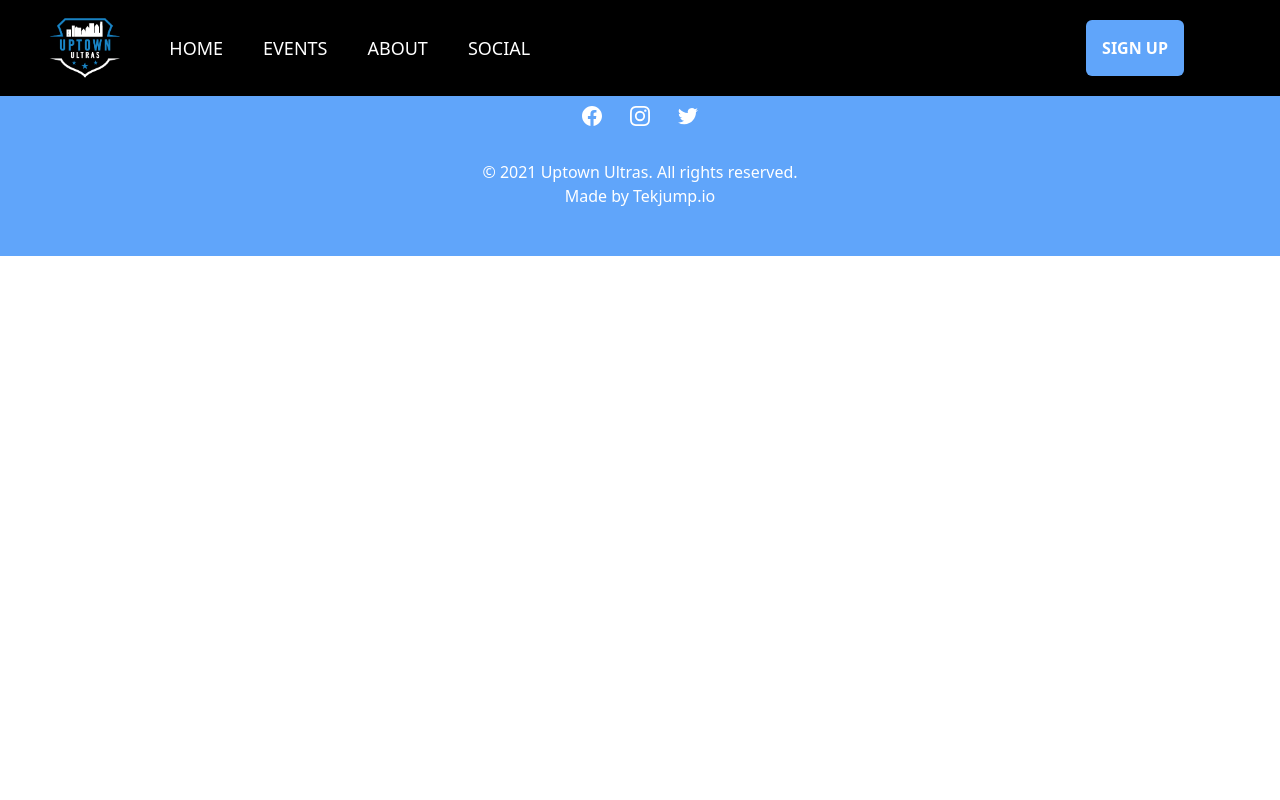
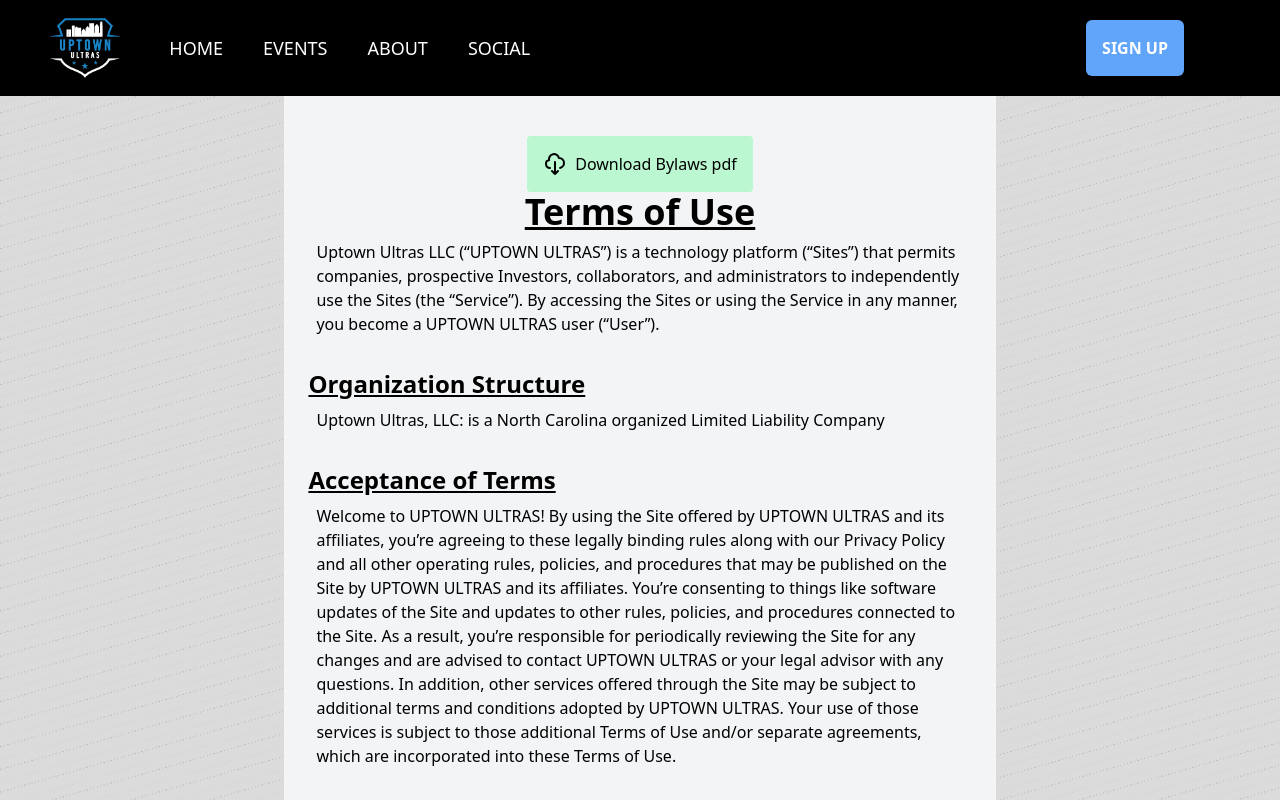
Before and after one commit to DanielKBates/UU, a React (Create React App) app: page /terms in a window 1280 px wide. Shown: the top 800 px of the page. Built offline with nearby package versions, Linux system fonts and the light colour scheme.

Commit message:
TOS -> Terms

```diff
--- a/src/App.jsx
+++ b/src/App.jsx
@@ -12,7 +12,7 @@
 import Admin from "./pages/Admin";
 import EventsPage from "./pages/EventsPage";
 import Event from "./pages/Event";
-import TOS from "./pages/TOS"
+import Terms from "./pages/Terms"
 
 function App() {
   return (
@@ -28,7 +28,7 @@
             <Route exact path="/social" element={<Social />} />
             <Route exact path="/admin" element={<Admin />} />
             <Route exact path="/events" element={<EventsPage />} />
-            <Route exact path = "/TOS" element = {<TOS />} />
+            <Route exact path = "/terms" element = {<Terms />} />
             <Route exact path="/" element={<Home />} />
           </Routes>
         </div>
--- a/src/pages/Signup.jsx
+++ b/src/pages/Signup.jsx
@@ -322,7 +322,7 @@
                             By checking this, you agree to allow Uptown Ultras
                             to communicate with you via the given email.
                           </p>
-                          <Link target="_blank" to={"/TOS"}>
+                          <Link target="_blank" to={"/Terms"}>
                             <span className="text-blue-500">
                               Read our full Terms of Service here
                             </span>
--- a/src/pages/TOs.jsx
+++ b/src/pages/Terms.jsx
@@ -1,7 +1,7 @@
 import React from "react";
 import { Link } from "react-router-dom";
 
-function TOS() {
+function Terms() {
   return (
     <div className="py-28 flex flex-col space-y-12 w-2/3 mx-auto bg-gray-100 p-6">
       <div>
@@ -433,4 +433,4 @@
   );
 }
 
-export default TOS;
+export default Terms;
```
